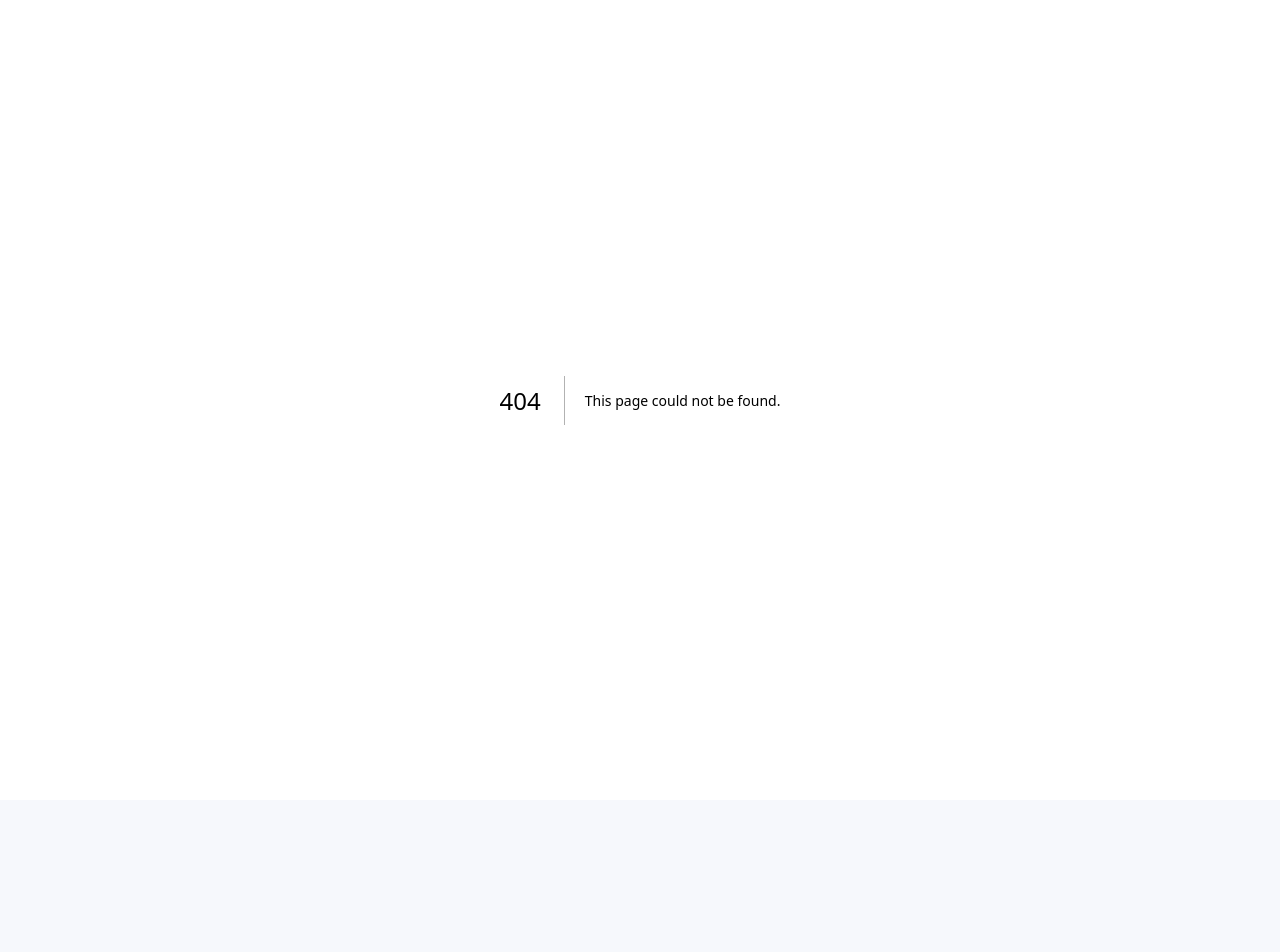
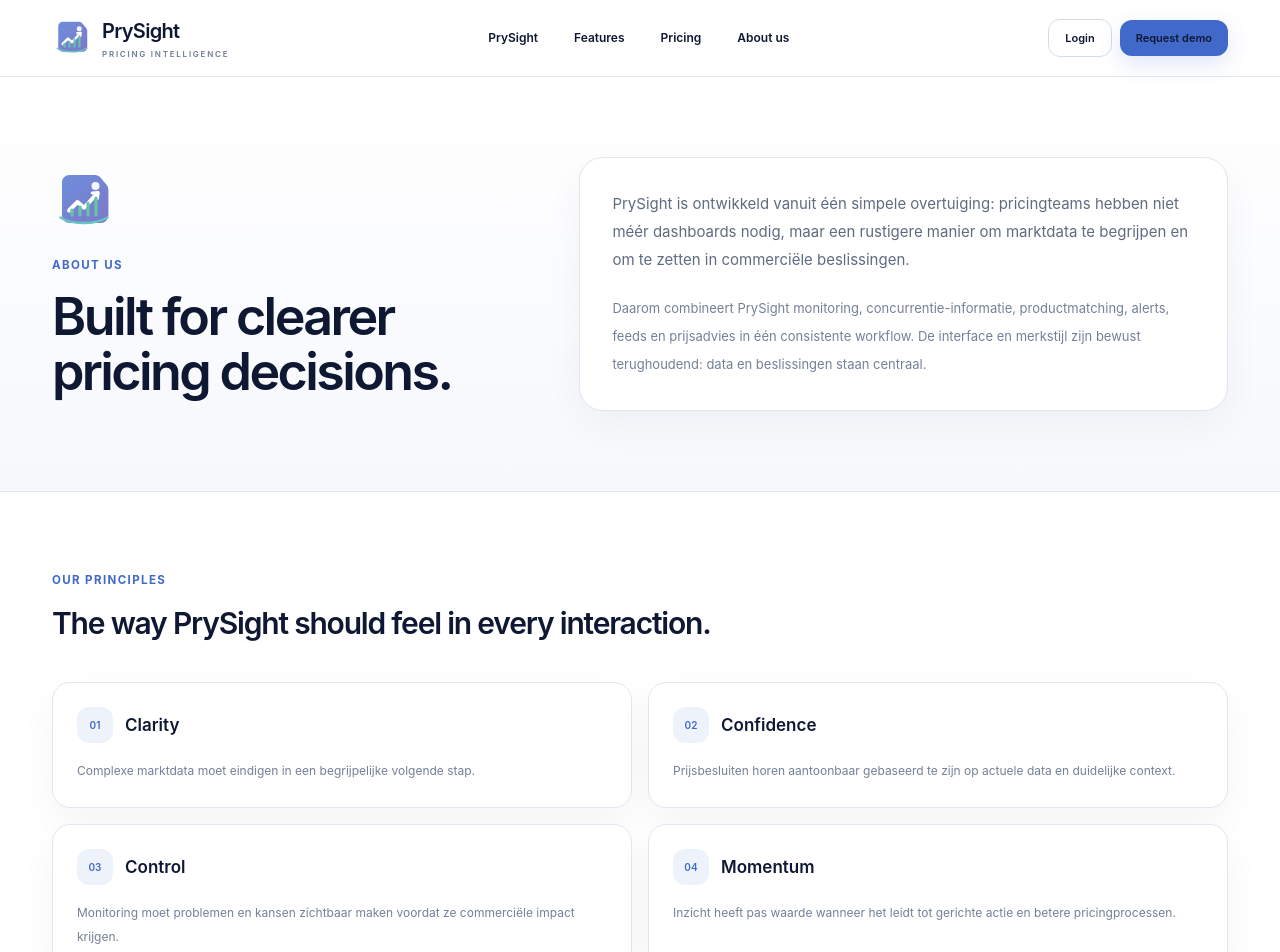
Before and after one commit to Petturick/PricingTool, a Next.js app: page /about-us in a window 1280 px wide. Before the commit this address had no page. Shown: the top 952 px of the page. Before the commit the page ends 800 px from the top, so only its background shows below. Built offline with nearby package versions, Linux system fonts and the light colour scheme.

Commit message:
Add dedicated PrySight about page

```diff
--- /dev/null
+++ b/src/app/about-us/page.tsx
@@ -0,0 +1,40 @@
+import type { Metadata } from 'next'
+import Link from 'next/link'
+import { MarketingChrome } from '@/components/MarketingChrome'
+import { PrySightMark } from '@/components/PrySightLogo'
+
+export const metadata: Metadata = {
+  title: 'About us',
+  description: 'Lees waar PrySight voor staat: clarity, confidence, control en momentum in pricing intelligence.',
+}
+
+const principles = [
+  ['Clarity', 'Complexe marktdata moet eindigen in een begrijpelijke volgende stap.'],
+  ['Confidence', 'Prijsbesluiten horen aantoonbaar gebaseerd te zijn op actuele data en duidelijke context.'],
+  ['Control', 'Monitoring moet problemen en kansen zichtbaar maken voordat ze commerciële impact krijgen.'],
+  ['Momentum', 'Inzicht heeft pas waarde wanneer het leidt tot gerichte actie en betere pricingprocessen.'],
+]
+
+export default function AboutUsPage() {
+  return (
+    <MarketingChrome>
+      <main>
+        <section className="border-b border-[var(--border)] bg-[linear-gradient(180deg,#ffffff_0%,#f6f8fc_100%)]">
+          <div className="mx-auto grid max-w-[1240px] gap-12 px-5 py-16 sm:px-8 sm:py-20 lg:grid-cols-[0.85fr_1.15fr] lg:items-center">
+            <div><PrySightMark className="h-16 w-16" /><p className="eyebrow mt-6">About us</p><h1 className="mt-4 text-[42px] font-semibold leading-[1.05] tracking-[-0.05em] text-[var(--brand-navy)] sm:text-[52px]">Built for clearer pricing decisions.</h1></div>
+            <div className="rounded-[24px] border border-[var(--border)] bg-white p-6 shadow-[var(--shadow-soft)] sm:p-8"><p className="text-[15px] leading-7 text-[#5f6b80]">PrySight is ontwikkeld vanuit één simpele overtuiging: pricingteams hebben niet méér dashboards nodig, maar een rustigere manier om marktdata te begrijpen en om te zetten in commerciële beslissingen.</p><p className="mt-5 text-[13px] leading-7 text-[#748096]">Daarom combineert PrySight monitoring, concurrentie-informatie, productmatching, alerts, feeds en prijsadvies in één consistente workflow. De interface en merkstijl zijn bewust terughoudend: data en beslissingen staan centraal.</p></div>
+          </div>
+        </section>
+
+        <section className="mx-auto max-w-[1240px] px-5 py-16 sm:px-8 sm:py-20">
+          <p className="eyebrow">Our principles</p><h2 className="mt-3 max-w-2xl text-[30px] font-semibold tracking-[-0.04em] text-[var(--brand-navy)]">The way PrySight should feel in every interaction.</h2>
+          <div className="mt-9 grid gap-4 md:grid-cols-2">{principles.map(([title,text], index) => <article key={title} className="surface-card p-6"><div className="flex items-center gap-3"><span className="flex h-9 w-9 items-center justify-center rounded-xl bg-[var(--brand-blue-soft)] text-[10px] font-semibold text-[var(--brand-blue)]">0{index + 1}</span><h3 className="text-[17px] font-semibold text-[var(--brand-navy)]">{title}</h3></div><p className="mt-4 text-[12px] leading-6 text-[#748096]">{text}</p></article>)}</div>
+        </section>
+
+        <section className="border-y border-[var(--border)] bg-[var(--surface-soft)]"><div className="mx-auto grid max-w-[1240px] gap-8 px-5 py-14 sm:px-8 lg:grid-cols-[1fr_1fr] lg:items-center"><div><p className="eyebrow">Brand promise</p><h2 className="mt-3 text-[32px] font-semibold tracking-[-0.04em] text-[var(--brand-navy)]">See the market.<br/>Price with confidence.</h2></div><div className="grid gap-3 sm:grid-cols-2"><div className="rounded-2xl border border-[var(--border)] bg-white p-5"><p className="text-[11px] font-semibold text-[var(--brand-navy)]">Calm by design</p><p className="mt-2 text-[10px] leading-5 text-[#7d8799]">Navy en wit domineren. Kleur wordt alleen ingezet wanneer die informatie ondersteunt.</p></div><div className="rounded-2xl border border-[var(--border)] bg-white p-5"><p className="text-[11px] font-semibold text-[var(--brand-navy)]">Actionable by default</p><p className="mt-2 text-[10px] leading-5 text-[#7d8799]">Elke analyse moet duidelijk maken wat er veranderde, waarom dat telt en wat de volgende stap kan zijn.</p></div></div></div></section>
+
+        <section id="request-demo" className="mx-auto max-w-[1240px] px-5 py-16 sm:px-8 sm:py-20"><div className="rounded-[26px] bg-[var(--brand-navy)] p-7 text-white sm:p-10"><div className="grid gap-8 lg:grid-cols-[1fr_auto] lg:items-center"><div><p className="text-[10px] font-semibold uppercase tracking-[0.14em] text-[#9fb2d4]">See PrySight in context</p><h2 className="mt-3 text-[30px] font-semibold tracking-[-0.04em]">Want to see how PrySight fits your pricing workflow?</h2><p className="mt-3 max-w-2xl text-[12px] leading-6 text-[#b9c5d8]">We lopen door assortiment, markten, concurrentiebronnen, gewenste monitoringfrequentie en de integraties die voor uw organisatie relevant zijn.</p></div><Link href="/request-demo" className="inline-flex rounded-xl bg-white px-5 py-3 text-[12px] font-semibold text-[var(--brand-navy)]">Request demo</Link></div></div></section>
+      </main>
+    </MarketingChrome>
+  )
+}
```
